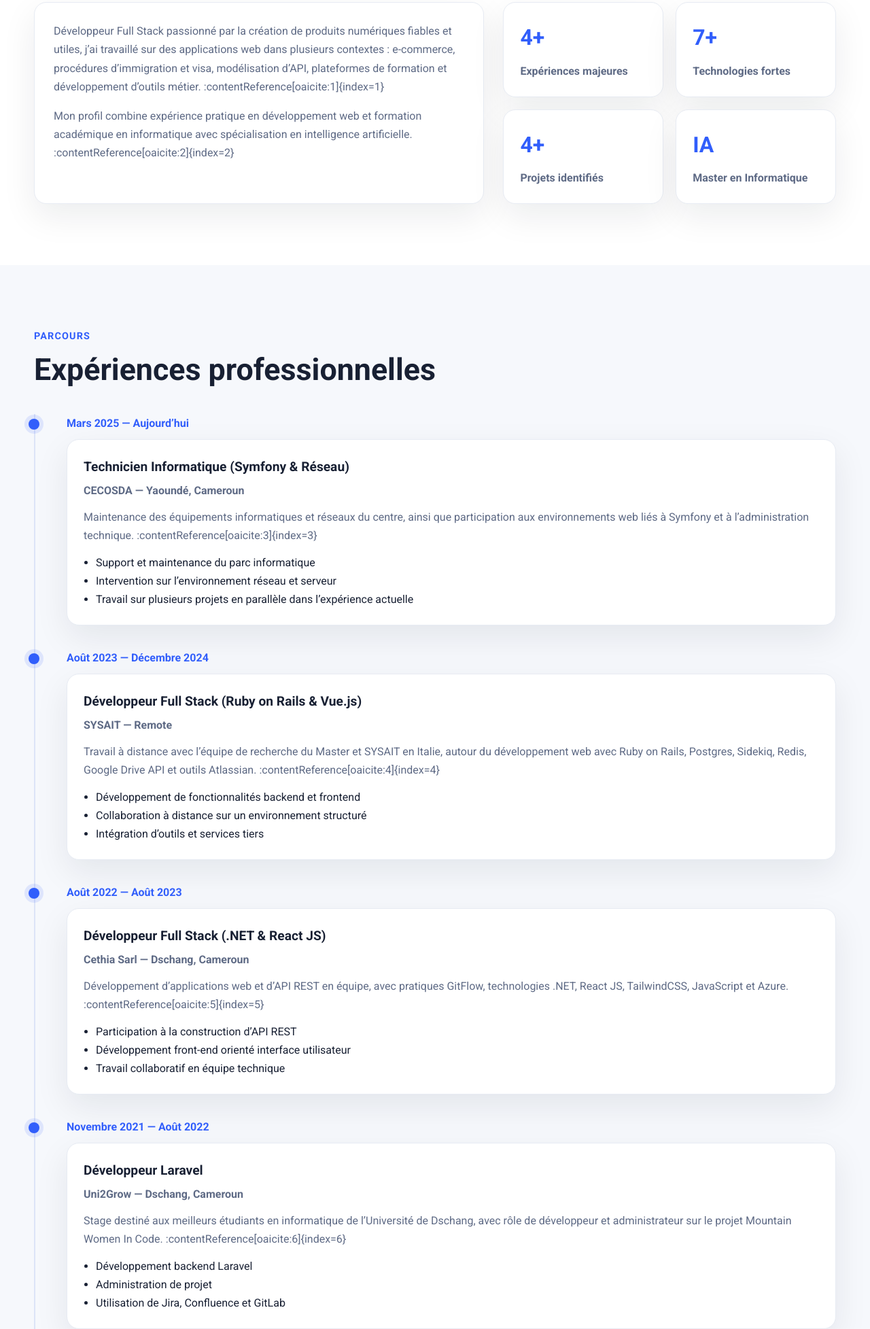
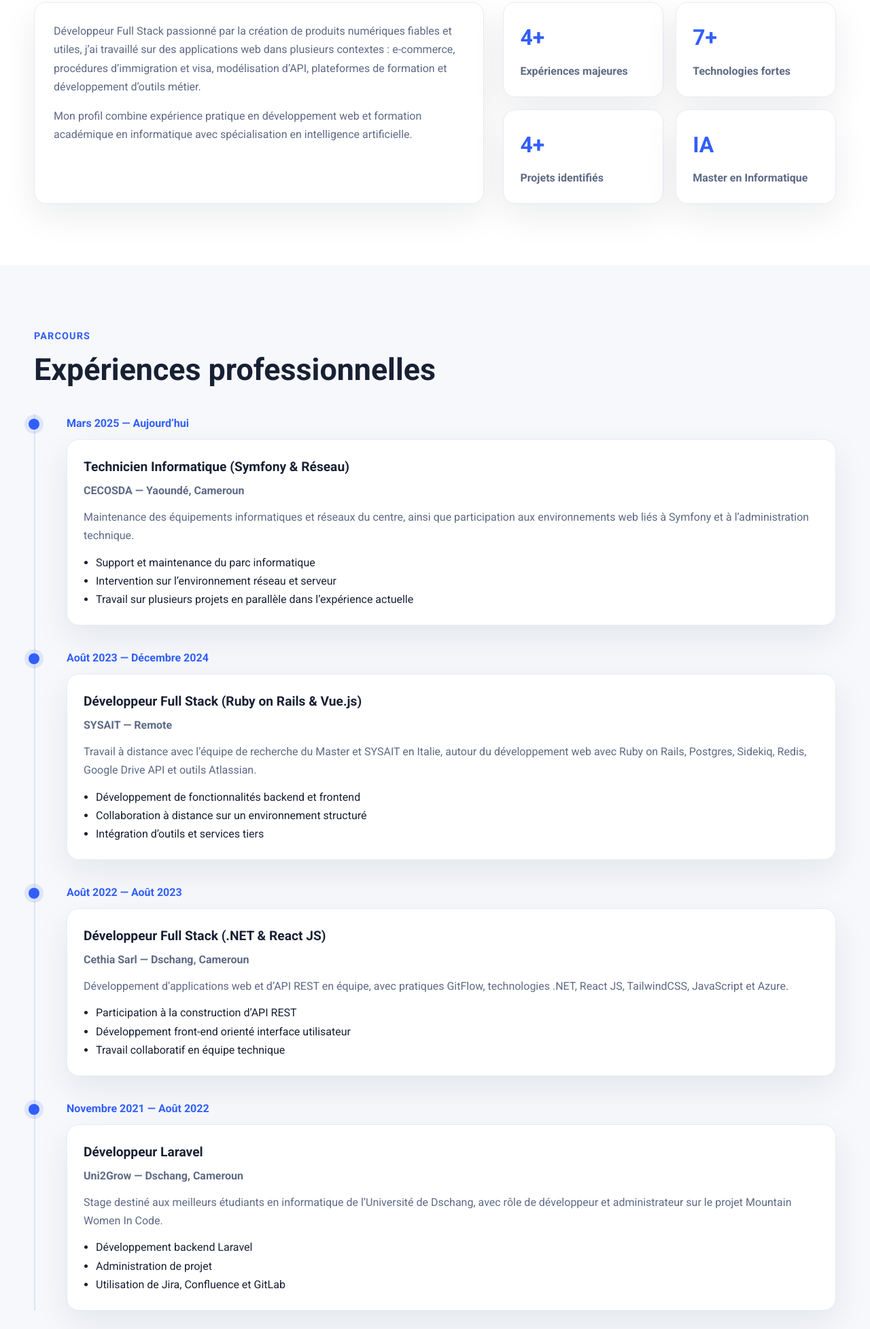
Before and after one commit to manick27/portfolio, a plain HTML site: page index.html in a window 1280 px wide. Shown: the part 1074-3029 px from the top of the page at 68% size. Drawn offline with Linux system fonts and the light colour scheme.

Commit message:
remove wrong reference

```diff
--- a/index.html
+++ b/index.html
@@ -132,11 +132,11 @@
               Développeur Full Stack passionné par la création de produits numériques fiables
               et utiles, j’ai travaillé sur des applications web dans plusieurs contextes :
               e-commerce, procédures d’immigration et visa, modélisation d’API, plateformes
-              de formation et développement d’outils métier. :contentReference[oaicite:1]{index=1}
+              de formation et développement d’outils métier.
             </p>
             <p>
               Mon profil combine expérience pratique en développement web et formation académique
-              en informatique avec spécialisation en intelligence artificielle. :contentReference[oaicite:2]{index=2}
+              en informatique avec spécialisation en intelligence artificielle.
             </p>
           </div>
 
@@ -178,7 +178,7 @@
               <p>
                 Maintenance des équipements informatiques et réseaux du centre, ainsi que
                 participation aux environnements web liés à Symfony et à l’administration
-                technique. :contentReference[oaicite:3]{index=3}
+                technique.
               </p>
               <ul>
                 <li>Support et maintenance du parc informatique</li>
@@ -196,7 +196,7 @@
               <p>
                 Travail à distance avec l’équipe de recherche du Master et SYSAIT en Italie,
                 autour du développement web avec Ruby on Rails, Postgres, Sidekiq, Redis,
-                Google Drive API et outils Atlassian. :contentReference[oaicite:4]{index=4}
+                Google Drive API et outils Atlassian.
               </p>
               <ul>
                 <li>Développement de fonctionnalités backend et frontend</li>
@@ -213,7 +213,7 @@
               <h4>Cethia Sarl — Dschang, Cameroun</h4>
               <p>
                 Développement d’applications web et d’API REST en équipe, avec pratiques GitFlow,
-                technologies .NET, React JS, TailwindCSS, JavaScript et Azure. :contentReference[oaicite:5]{index=5}
+                technologies .NET, React JS, TailwindCSS, JavaScript et Azure.
               </p>
               <ul>
                 <li>Participation à la construction d’API REST</li>
@@ -230,7 +230,7 @@
               <h4>Uni2Grow — Dschang, Cameroun</h4>
               <p>
                 Stage destiné aux meilleurs étudiants en informatique de l’Université de Dschang,
-                avec rôle de développeur et administrateur sur le projet Mountain Women In Code. :contentReference[oaicite:6]{index=6}
+                avec rôle de développeur et administrateur sur le projet Mountain Women In Code.
               </p>
               <ul>
                 <li>Développement backend Laravel</li>
@@ -272,7 +272,7 @@
                 <h3>Technical Multi Service Travel</h3>
               </div>
               <p>
-                Application web dédiée aux procédures d’immigration et d’obtention de visa. :contentReference[oaicite:7]{index=7}
+                Application web dédiée aux procédures d’immigration et d’obtention de visa.
               </p>
               <ul>
                 <li>Structuration d’un outil métier autour d’un besoin administratif clair</li>
@@ -292,7 +292,7 @@
                 <h3>Vision Bio</h3>
               </div>
               <p>
-                Application e-commerce pour la présentation et la commercialisation de produits bio. :contentReference[oaicite:8]{index=8}
+                Application e-commerce pour la présentation et la commercialisation de produits bio.
               </p>
               <ul>
                 <li>Gestion de catalogue de produits</li>
@@ -312,7 +312,7 @@
                 <h3>Agri-fg</h3>
               </div>
               <p>
-                Application permettant aux agriculteurs de présenter leurs différents produits. :contentReference[oaicite:9]{index=9}
+                Application permettant aux agriculteurs de présenter leurs différents produits.
               </p>
               <ul>
                 <li>Valorisation des producteurs et de leurs offres</li>
@@ -332,7 +332,7 @@
                 <h3>CSSO</h3>
               </div>
               <p>
-                Application web de modélisation d’API web développée avec React JS. :contentReference[oaicite:10]{index=10}
+                Application web de modélisation d’API web développée avec React JS.
               </p>
               <ul>
                 <li>Travail sur l’ergonomie et l’organisation de données</li>
```
